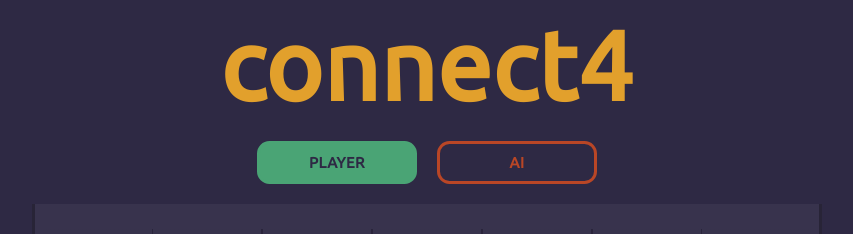
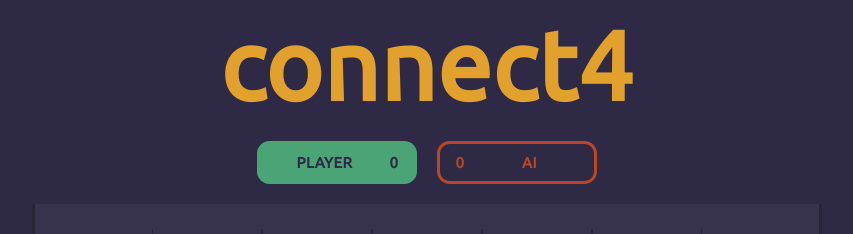
Before and after one commit to Thilerion/connect4, a Vue app: page / in a window 1280 px wide. Shown: the top 234 px of the page, without its empty margins (213-1066 px from the left). Built offline with nearby package versions, Linux system fonts and the light colour scheme.

Commit message:
Player win

```diff
--- a/src/components/Board.vue
+++ b/src/components/Board.vue
@@ -4,23 +4,16 @@
 		<div class="player-score p1" :class="{active: currentPlayer === P1, win: winner === P1, lose: winner === P2}">
 			<span class="player-name" v-if="winner === P1">{{playerOneString}} WINS!</span>
 			<span class="player-name" v-else>{{playerOneString}}</span>
-			<!-- <Piece
-				:useDepth="usePieceDepth"
-				:player="P1"
-				:size="playerPieceSize"
-				class="player-piece-color"
-			/> -->
+			<span class="score">{{P1wins}}</span>
 		</div>
 		<div class="player-score p2" :class="{active: currentPlayer === P2, win: winner === P2, lose: winner === P1}">
 			<span class="player-name" v-if="winner === P2">{{playerTwoString}} WINS!</span>
 			<span class="player-name" v-else>{{playerTwoString}}</span>
-			<!-- <Piece
-				:useDepth="usePieceDepth"
-				:player="P2"
-				:size="playerPieceSize"
-				class="player-piece-color"
-			/> -->
+			<span class="score">{{P2wins}}</span>
 		</div>
+	</div>
+	<div class="controls">
+
 	</div>
 	<div class="board">
 		<div v-for="(col, x) in board" :key="x" class="col" @click="makeMove(x)" :class="{'col-full': fullColumn[x]}">
@@ -73,7 +66,8 @@ export default {
 			P1type: HUMAN,
 			P2type: AI,
 
-			playerPieceSize: 25
+			P1wins: 0,
+			P2wins: 0
 		}
 	},
 	components: {
@@ -126,11 +120,24 @@ export default {
 			const results = monteCarloBestMove(this.game.clone(), 200);
 			this.makeMove(results[0].move);
 		}
+	},
+	watch: {
+		winner(newVal, oldVal) {
+			if (newVal === PLAYER_ONE) {
+				this.P1wins++;
+			} else if (newVal === PLAYER_TWO) {
+				this.P2wins++;
+			}
+		}
 	}
 }
 </script>
 
 <style scoped>
+.board-container {
+	display: inline-block;
+}
+
 .scoreboard {
 	display: flex;
 	justify-content: center;
@@ -147,12 +154,32 @@ export default {
 	letter-spacing: 0.5px;
 	transition: all .2s ease-in;
 	cursor: default;
+	display: flex;
+	justify-content: space-between;
+	white-space: nowrap;
 }
 
 .player-score.p1 {
 	margin-right: 1rem;
+	flex-direction: row;
 	border-color: var(--color-p1);
 	color: var(--color-p1);
+}
+
+.player-score.p1 .score {
+	margin-left: 0.5rem;
+}
+
+.player-score.p2 .score {
+	margin-right: 0.5rem;
+}
+
+.player-score .score {
+	flex: 0 0 2rem;
+}
+
+.player-score .player-name {
+	flex: 4 1 auto;
 }
 
 .player-score.p1.active:not(.lose), .player-score.p1.win {
@@ -162,6 +189,7 @@ export default {
 
 .player-score.p2 {
 	margin-left: 1rem;
+	flex-direction: row-reverse;
 	border-color: var(--color-p2);
 	color: var(--color-p2);
 }
```
